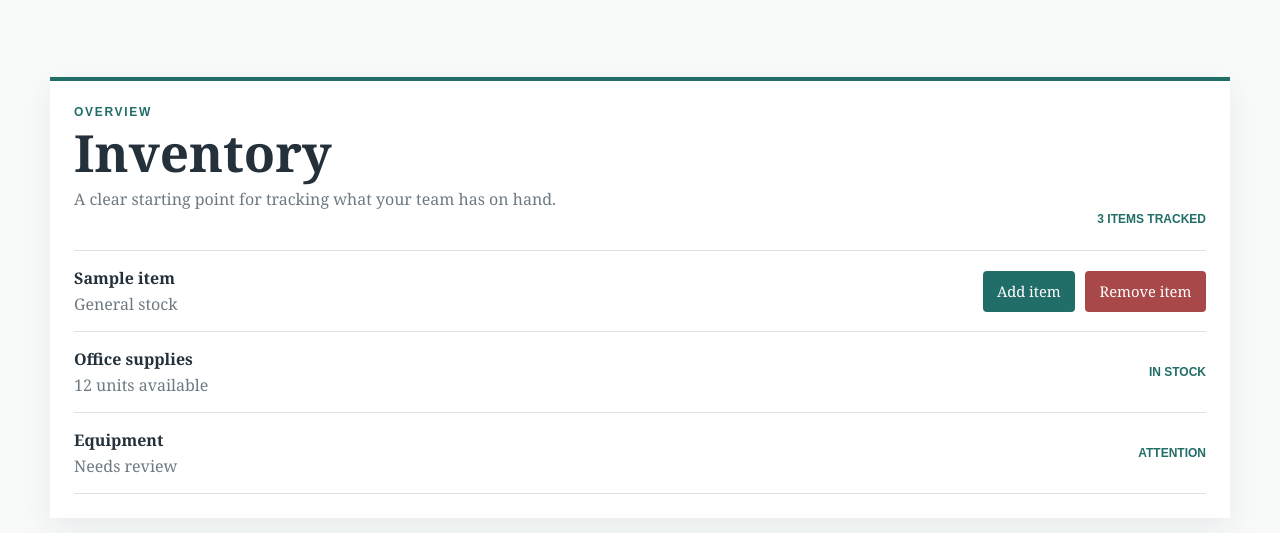
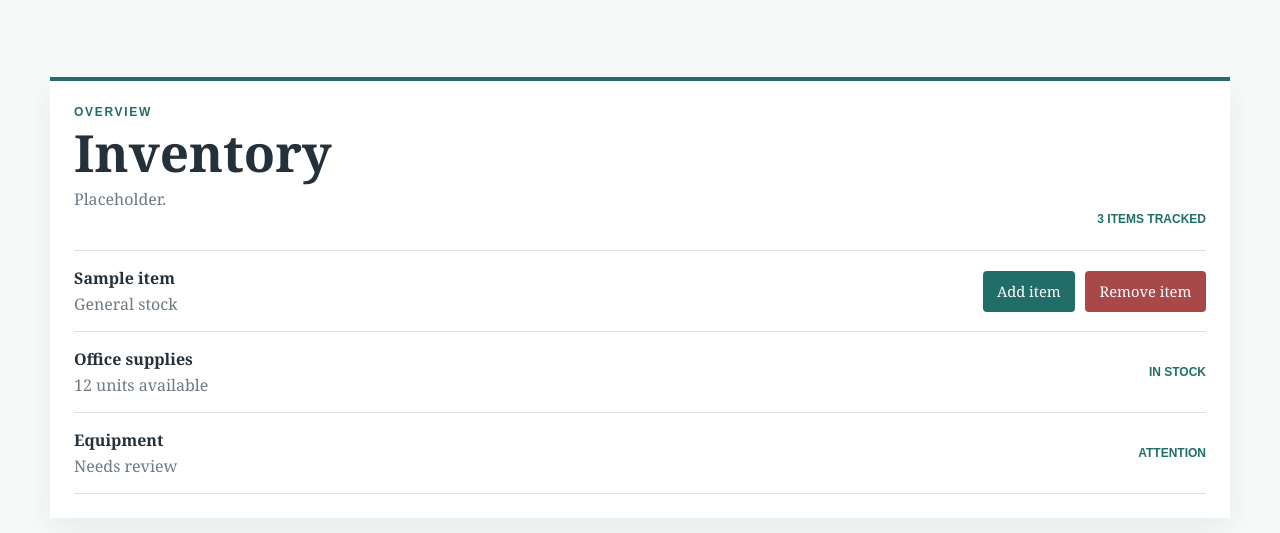
Before and after one commit to mhbuys/Inventory-Management-System, a Flask app: page / in a window 1280 px wide. Shown: the part 73-606 px from the top of the page. Run offline with Flask 3, Linux system fonts and the light colour scheme.

Commit message:
Update inventory description to 'Placeholder.'

```diff
--- a/template/base.html
+++ b/template/base.html
@@ -147,7 +147,7 @@
                     <div>
                         <p class="eyebrow">Overview</p>
                         <h1 id="inventory-title">Inventory</h1>
-                        <p class="muted">A clear starting point for tracking what your team has on hand.</p>
+                        <p class="muted">Placeholder.</p>
                     </div>
                     <span class="status">3 items tracked</span>
                 </div>
```
